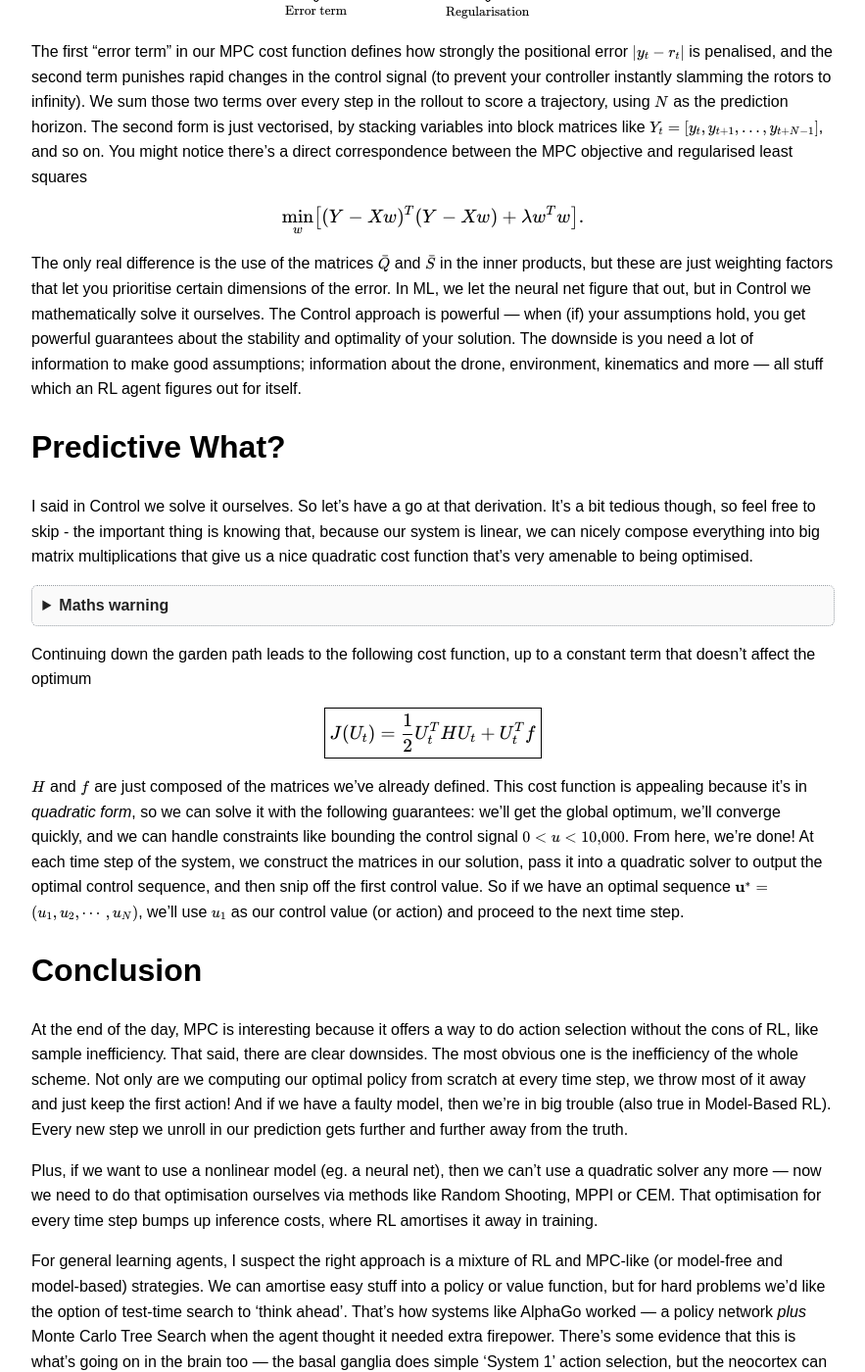
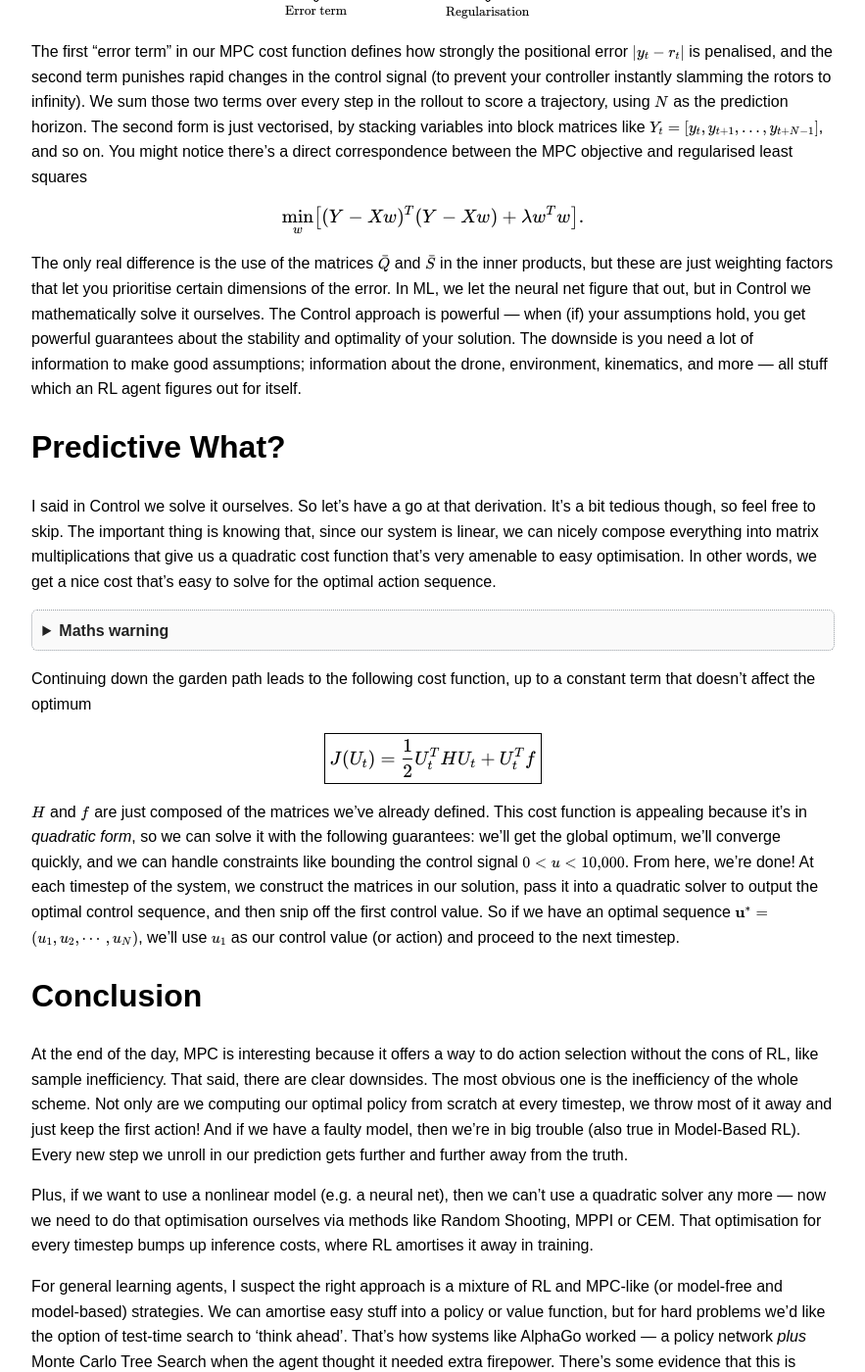
Before and after one commit to foty-hub/foty-hub.github.io, a Jekyll site: the page built from _posts/2026-05-12-mpc.md, in a window 1280 px wide and 1400 px high, scrolled down 1707 px. Shown: the whole window at 98% size, without its empty margins (0-883 px from the left). Built offline with Jekyll 4.4.1, drawn with Linux system fonts in a browser that asks for light colours; some of the changed text lies outside the part shown.

Commit message:
Some minor tweaks for wording

```diff
--- a/_posts/2026-05-12-mpc.md
+++ b/_posts/2026-05-12-mpc.md
@@ -8,7 +8,7 @@ draft: false
 
 If you're into AI, you might have heard Yann LeCun argue that researchers should [reject Reinforcement Learning](https://xcancel.com/ylecun/status/1827787323108393027) in favour of Model Predictive Control. But what does that actually mean? The key idea of MPC is using a model to simulate possible futures, choosing the action sequence that yields the lowest cost (or highest reward), and executing the first action of that sequence. Then rinse and repeat. That's exciting; MPC lets us transmute a predictive model into an action-selection policy, derived entirely at inference-time.
 
-In this post I'll get into the nuts and bolts of MPC, walking through how it works. For the code-inclined, I've also put together a companion [Colab notebook](https://colab.research.google.com/drive/1qP30spBeU6DL86q4ESXTtNAl4D2hvZmR?usp=sharing) with a numpy implementation.
+In this post I'll get into the nuts and bolts of MPC, walking through how it works. For the code-inclined, I've also put together a companion [Colab notebook](https://colab.research.google.com/drive/1qP30spBeU6DL86q4ESXTtNAl4D2hvZmR?usp=sharing) with a NumPy implementation.
 
 # Out of Control
 
@@ -22,7 +22,7 @@ y_t &= Cx_t + Du_t.\\
 $$
 
 The matrices $A,B,C,D$ define our model of the system, dictating how things change from timestep to timestep:
-- $A$ tells you how $x_t$ transitions to $x_{t+1}$. These are just the laws of physics --- given a particular position and velocity, what state would the drone be in on the next time step?
+- $A$ tells you how $x_t$ transitions to $x_{t+1}$. These are just the laws of physics --- given a particular position and velocity, what state would the drone be in on the next timestep?
 - $B$ tells you how your control signal $u$ affects the state. If the drone's motors are weak, $B$ will be small --- you need a big $u$ to get a little speed.
 - $C$ is an emission matrix --- it tells you what $y$ you'll measure based on the underlying state $x$.
 - $D$ tells you whether tweaking the control signal will also directly affect the measurements. $D=0$ in our example; since inertia is a thing, you can't instantly change position by spinning your rotors faster. But if we were measuring the instantaneous acceleration instead of position, then $u$ would have an immediate impact and $D$ would be nonzero.
@@ -51,12 +51,12 @@ $$
 \min_w \bigl [ (Y - Xw)^T (Y - Xw) + \lambda w^T w \bigr].
 $$
 
-The only real difference is the use of the matrices $\bar{Q}$ and $\bar{S}$ in the inner products, but these are just weighting factors that let you prioritise certain dimensions of the error. In ML, we let the neural net figure that out, but in Control we mathematically solve it ourselves. The Control approach is powerful --- when (if) your assumptions hold, you get powerful guarantees about the stability and optimality of your solution. The downside is you need a lot of information to make good assumptions; information about the drone, environment, kinematics and more --- all stuff which an RL agent figures out for itself.
+The only real difference is the use of the matrices $\bar{Q}$ and $\bar{S}$ in the inner products, but these are just weighting factors that let you prioritise certain dimensions of the error. In ML, we let the neural net figure that out, but in Control we mathematically solve it ourselves. The Control approach is powerful --- when (if) your assumptions hold, you get powerful guarantees about the stability and optimality of your solution. The downside is you need a lot of information to make good assumptions; information about the drone, environment, kinematics, and more --- all stuff which an RL agent figures out for itself.
 
 
 # Predictive What?
 
-I said in Control we solve it ourselves. So let's have a go at that derivation. It's a bit tedious though, so feel free to skip - the important thing is knowing that, because our system is linear, we can nicely compose everything into big matrix multiplications that give us a nice quadratic cost function that's very amenable to being optimised.
+I said in Control we solve it ourselves. So let's have a go at that derivation. It's a bit tedious though, so feel free to skip. The important thing is knowing that, since our system is linear, we can nicely compose everything into matrix multiplications that give us a quadratic cost function that's very amenable to easy optimisation. In other words, we get a nice cost that's easy to solve for the optimal action sequence.
 
 <details class="maths-warning" markdown="block">
 <summary><strong>Maths warning</strong></summary>
@@ -201,15 +201,15 @@ $$
 \boxed{J(U_t) = \frac{1}{2} U_t^T H U_t + U_t^T f}
 $$
 
-$H$ and $f$ are just composed of the matrices we've already defined. This cost function is appealing because it's in *quadratic form*, so we can solve it with the following guarantees: we'll get the global optimum, we'll converge quickly, and we can handle constraints like bounding the control signal $0 < u < 10{,}000$. From here, we're done! At each time step of the system, we construct the matrices in our solution, pass it into a quadratic solver to output the optimal control sequence, and then snip off the first control value. So if we have an optimal sequence $\mathbf{u}^* = (u_1, u_2, \cdots, u_N)$, we'll use $u_1$ as our control value (or action) and proceed to the next time step.
+$H$ and $f$ are just composed of the matrices we've already defined. This cost function is appealing because it's in *quadratic form*, so we can solve it with the following guarantees: we'll get the global optimum, we'll converge quickly, and we can handle constraints like bounding the control signal $0 < u < 10{,}000$. From here, we're done! At each timestep of the system, we construct the matrices in our solution, pass it into a quadratic solver to output the optimal control sequence, and then snip off the first control value. So if we have an optimal sequence $\mathbf{u}^* = (u_1, u_2, \cdots, u_N)$, we'll use $u_1$ as our control value (or action) and proceed to the next timestep.
 
 
 # Conclusion
-At the end of the day, MPC is interesting because it offers a way to do action selection without the cons of RL, like sample inefficiency. That said, there are clear downsides. The most obvious one is the inefficiency of the whole scheme. Not only are we computing our optimal policy from scratch at every time step, we throw most of it away and just keep the first action! And if we have a faulty model, then we're in big trouble (also true in Model-Based RL). Every new step we unroll in our prediction gets further and further away from the truth.
+At the end of the day, MPC is interesting because it offers a way to do action selection without the cons of RL, like sample inefficiency. That said, there are clear downsides. The most obvious one is the inefficiency of the whole scheme. Not only are we computing our optimal policy from scratch at every timestep, we throw most of it away and just keep the first action! And if we have a faulty model, then we're in big trouble (also true in Model-Based RL). Every new step we unroll in our prediction gets further and further away from the truth.
 
-Plus, if we want to use a nonlinear model (eg. a neural net), then we can't use a quadratic solver any more --- now we need to do that optimisation ourselves via methods like Random Shooting, MPPI or CEM. That optimisation for every time step bumps up inference costs, where RL amortises it away in training.
+Plus, if we want to use a nonlinear model (e.g. a neural net), then we can't use a quadratic solver any more --- now we need to do that optimisation ourselves via methods like Random Shooting, MPPI or CEM. That optimisation for every timestep bumps up inference costs, where RL amortises it away in training.
 
-For general learning agents, I suspect the right approach is a mixture of RL and MPC-like (or model-free and model-based) strategies. We can amortise easy stuff into a policy or value function, but for hard problems we'd like the option of test-time search to 'think ahead'. That's how systems like AlphaGo worked --- a policy network *plus* Monte Carlo Tree Search when the agent thought it needed extra firepower. There's some evidence that this is what's going on in the brain too --- the basal ganglia does simple 'System 1' action selection, but the neocortex can perform simulation to enable more complex 'System 2'-level thinking. I'm currently working on a little side project which gets into these ideas more deeply which will hopefully get written up over the next month or two!
+For general learning agents, I suspect the right approach is a mixture of RL and MPC-like (or model-free and model-based) strategies. We can amortise easy stuff into a policy or value function, but for hard problems we'd like the option of test-time search to 'think ahead'. That's how systems like AlphaGo worked --- a policy network *plus* Monte Carlo Tree Search when the agent thought it needed extra firepower. There's some evidence that this is going on in the brain too --- the basal ganglia does simple 'System 1' action selection, but the neocortex can perform simulation to enable more complex 'System 2'-level thinking. I'm currently working on a little side project which gets into these ideas more deeply which will hopefully get written up over the next month or two!
 
 I'd like to thank Professor Joaquin Carrasco Gomez at UoM for helping me dig into MPC, and providing wealth of helpful resources. Thanks Joaquin!
 
```
Also changed, not shown: _posts/2025-08-15-genie3.md (+4 -4 lines), _posts/2025-09-10-masters.md (+8 -8 lines), _posts/2026-05-10-books-ive-read.md (+12 -12 lines).
